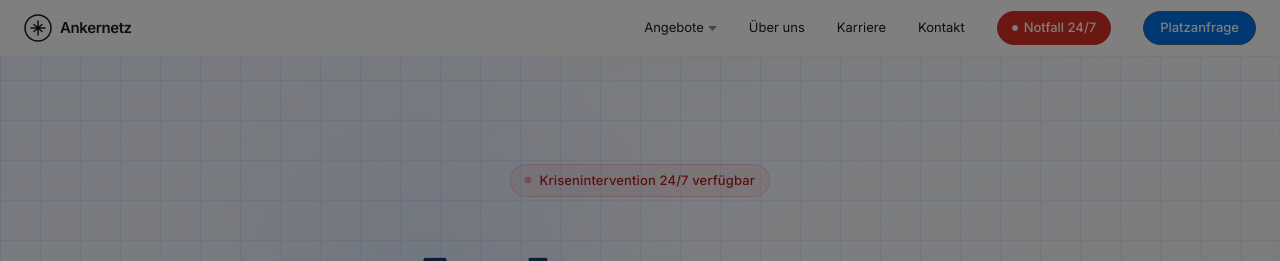
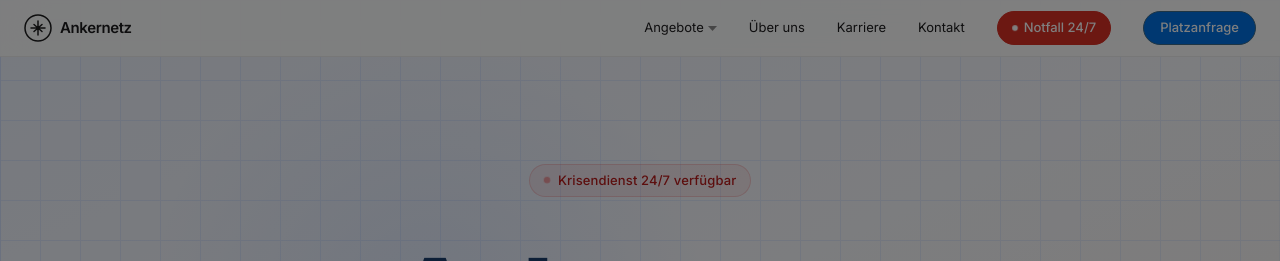
Before and after one commit to ankernetz/ankernetz, a Next.js app: page / in a window 1280 px wide. Shown: the top 261 px of the page. Built offline with nearby package versions, Linux system fonts and the light colour scheme.

Commit message:
Homepage: Krisenintervention → Krisendienst 24/7 verfügbar

```diff
--- a/app/page.tsx
+++ b/app/page.tsx
@@ -75,7 +75,7 @@ export default function HomePage() {
           <div className="fade-in-up" style={{ display: "inline-flex", alignItems: "center", gap: "0.5rem", background: "rgba(239,68,68,0.08)", border: "1px solid rgba(239,68,68,0.2)", borderRadius: "100px", padding: "0.375rem 0.875rem", marginBottom: "2.5rem" }}>
             <span style={{ width: "0.4rem", height: "0.4rem", borderRadius: "50%", background: "#ef4444", flexShrink: 0, animation: "pulse 2s infinite" }} />
             <span style={{ fontSize: "0.8125rem", fontWeight: 500, color: "#b91c1c", letterSpacing: "0.01em" }}>
-              Krisenintervention 24/7 verfügbar
+              Krisendienst 24/7 verfügbar
             </span>
           </div>
 
```
